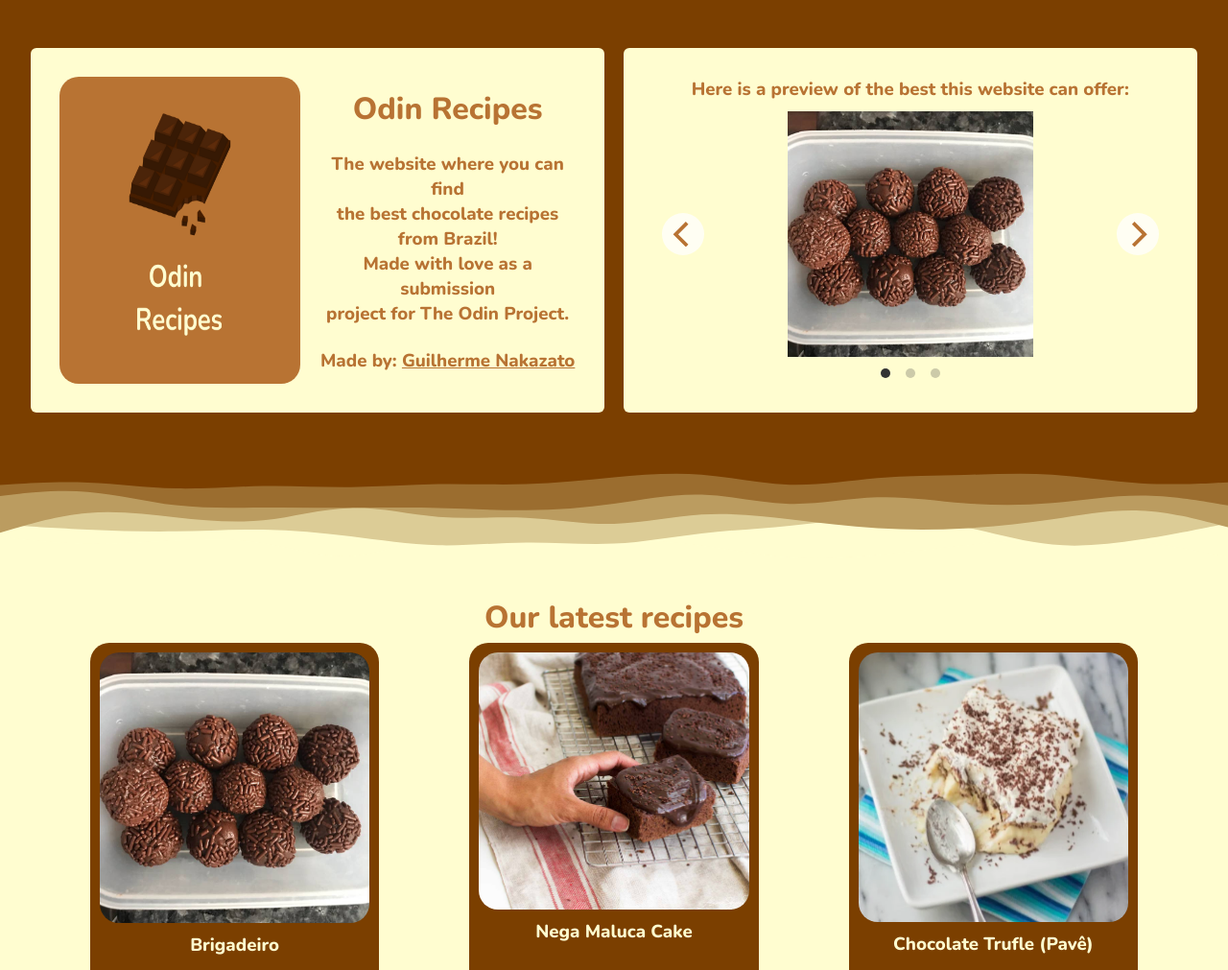
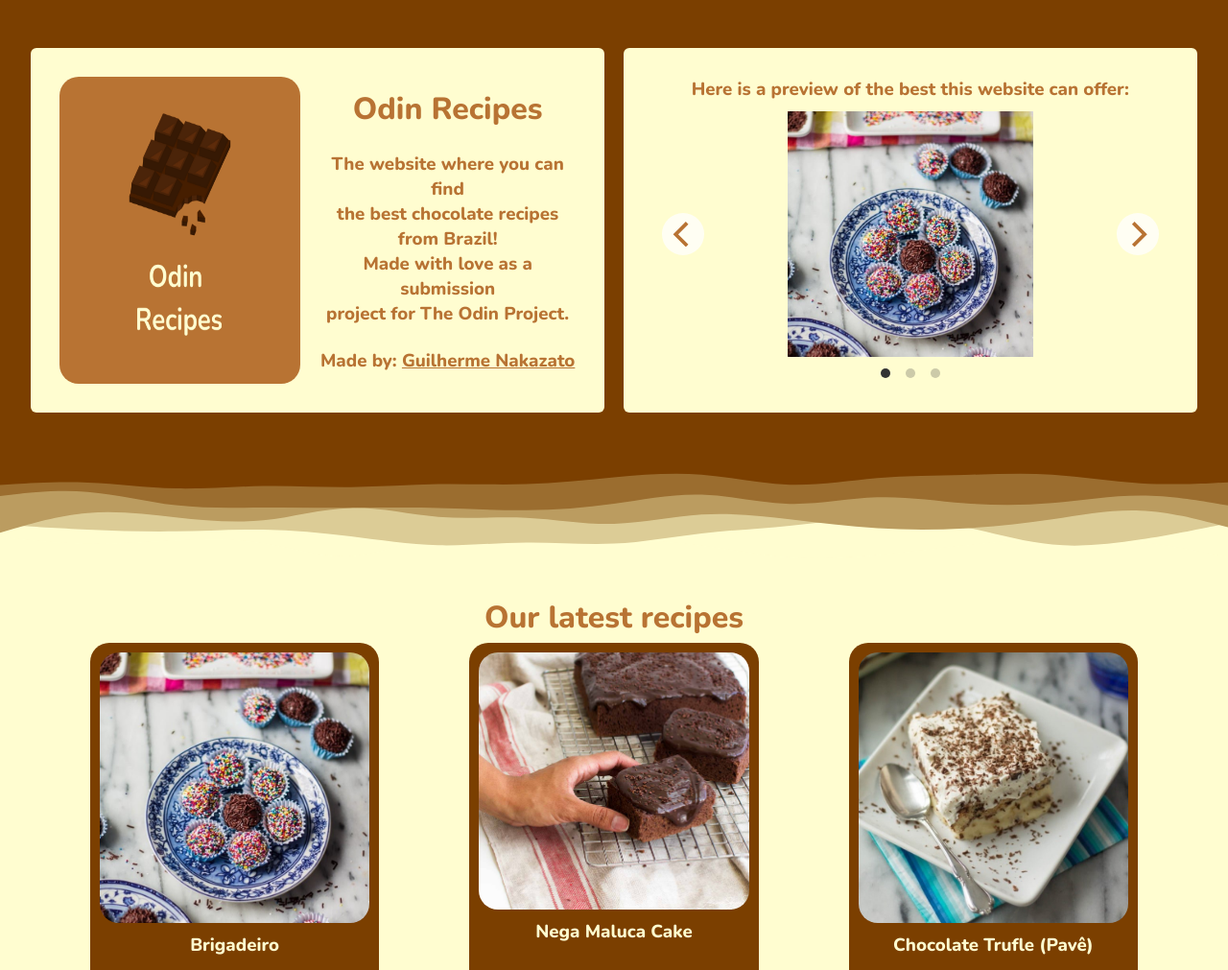
Before and after one commit to guilhermenakazato/recipes-website, a plain HTML site: page index.html in a window 1280 px wide. Shown: the top 1011 px of the page at 96% size. Drawn offline with nearby package versions, Linux system fonts and the light colour scheme.

Commit message:
[UPDATE] Changing images to new ones with higher quality

```diff
--- a/index.html
+++ b/index.html
@@ -49,13 +49,13 @@
           data-flickity-options='{ "wrapAround": true }'
         >
           <div class="gallery-cell">
-            <img src="./assets/images/brigadeiro.jpeg" alt="Brigadeiro" />
+            <img src="./assets/images/brigadeiro.jpg" alt="Brigadeiro" />
           </div>
           <div class="gallery-cell">
             <img src="./assets/images/nega_maluca.jpg" alt="Nega Maluca Cake" />
           </div>
           <div class="gallery-cell">
-            <img src="./assets/images/pave.png" alt="Chocolate Trufle (Pavê)" />
+            <img src="./assets/images/pave.jpg" alt="Chocolate Trufle (Pavê)" />
           </div>
         </div>
       </div>
@@ -67,7 +67,7 @@
     <div id="recipes-section">
       <div class="recipes-card column">
         <div>
-          <img src="./assets/images/brigadeiro.jpeg" alt="Brigadeiro" />
+          <img src="./assets/images/brigadeiro.jpg" alt="Brigadeiro" />
           <h3>Brigadeiro</h3>
         </div>
 
@@ -95,7 +95,7 @@
       </div>
       <div class="recipes-card column">
         <div>
-          <img src="./assets/images/pave.png" alt="Chocolate Trufle (Pavê)" />
+          <img src="./assets/images/pave.jpg" alt="Chocolate Trufle (Pavê)" />
           <h3>Chocolate Trufle (Pavê)</h3>
         </div>
 
```
Also changed, not shown: assets/images/brigadeiro.jpeg (deleted), assets/images/brigadeiro.jpg (added), assets/images/pave.jpg (added), assets/images/pave.png (deleted).
